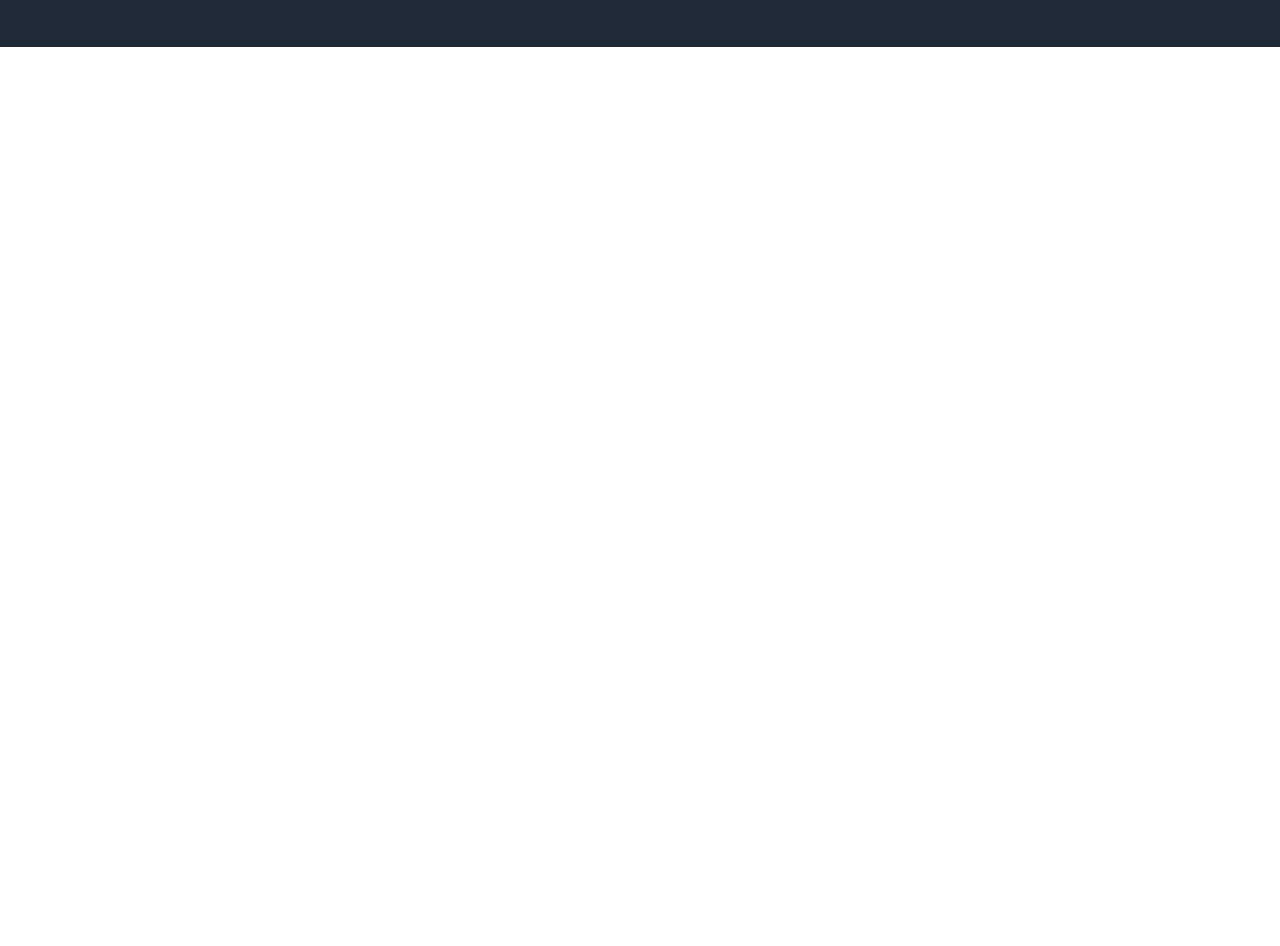
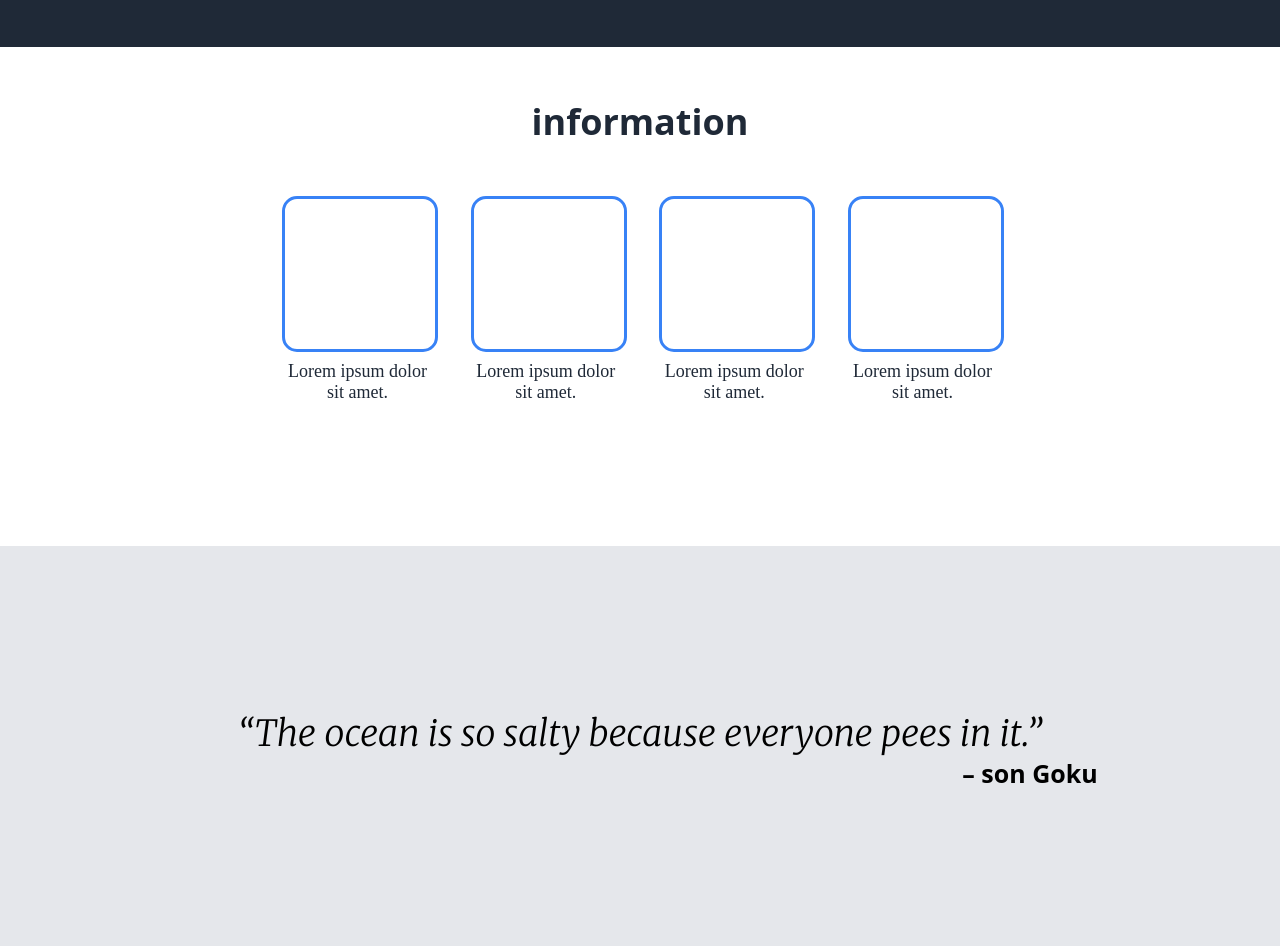
Before and after one commit to Mohamed-Mokhtar2002/gokuLandingPage-, a plain HTML site: page index.html in a window 1280 px wide. Shown: the part 516-1462 px from the top of the page. Before the commit the page ends 800 px from the top, so only its background shows below. Drawn offline with Linux system fonts and the light colour scheme.

Commit message:
adding informations and quote to the project

```diff
--- a/index.html
+++ b/index.html
@@ -3,6 +3,7 @@
 <head>
     <meta charset="UTF-8">
     <meta name="viewport" content="width=device-width, initial-scale=1.0">
+    <link href='https://fonts.googleapis.com/css?family=Merriweather:300italic' rel='stylesheet' type='text/css'>
     <link rel="stylesheet" href="style.css">
     <title>Document</title>
 </head>
@@ -27,5 +28,47 @@
             </div>
         </div>
     </section>
+    <section class="information">
+        <div class="title">
+            <h1>information</h1>
+        </div>
+        <div class="informations">
+            <div>
+              <div class="element">
+                <img src="" alt="">
+              </div>
+              <p class="para">Lorem ipsum dolor sit amet.</p>
+            </div>
+            <div>
+                <div class="element">
+                    <img src="" alt="">
+                </div>
+                <p class="para">Lorem ipsum dolor sit amet.</p>
+            </div>
+            <div>
+                <div class="element">
+                    <img src="" alt="">
+                </div>
+                <p class="para">Lorem ipsum dolor sit amet.</p>
+            </div>
+            <div>
+                <div class="element">
+                    <img src="" alt="">
+                </div>
+                <p class="para">Lorem ipsum dolor sit amet.</p>
+            </div>
+        </div>
+        <div class="fft">
+        </div>
+    </section>
+    <section class="quote">
+       <div>
+        <p>“The ocean is so salty because everyone pees in it.”</p>
+        <div class="Goku-quote">– son Goku</div>
+       </div>
+    </section>
+    <section>
+
+    </section>
 </body>
 </html>
--- a/style.css
+++ b/style.css
@@ -74,3 +74,62 @@ button{
     width: 480px;
     height: 400px;
 }
+.title{
+    display: flex;
+    align-items: center;
+    justify-content: center;
+    padding: 50px;
+}
+.title h1{
+    font-size: 36px;
+    color: #1F2937;
+}
+.informations{
+    height: 150px;
+    display: flex;
+    align-items: center;
+    justify-content: center;
+    gap: 3%;
+}
+.informations div{
+    width: 150px;
+    height: 150px;
+    text-align: center;
+    font-size: 8px;
+}
+.para{
+    color: #1F2937;
+    font-family: thin;
+}
+.element{
+    width: 150px;
+    height: 150px;
+    border: 3px solid #3882F6;
+    border-radius: 15px;
+}
+.quote{
+    display: flex;
+    align-items: center;
+    justify-content: center;
+    height: 400px;
+    color: black;
+    background-color: #E5E7EB;
+}
+.quote p{
+    font-size: 36px;
+    text-align: center;
+    font-family: Merriweather, serif;
+    font-weight: 200;
+    font-style: italic;
+    color: black;
+
+}
+.fft{
+    height: 200px;
+}
+.Goku-quote{
+    margin-left: 780px;
+    font-style: bold;
+    font-size: 25px;
+    font-weight: 700;
+}
```
